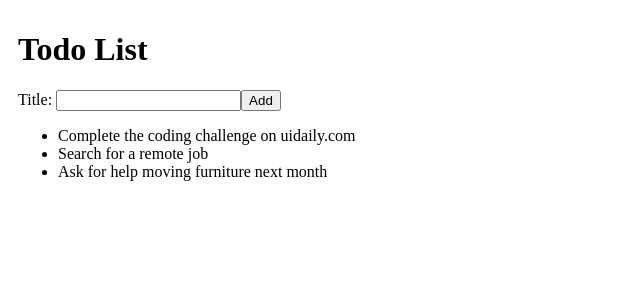
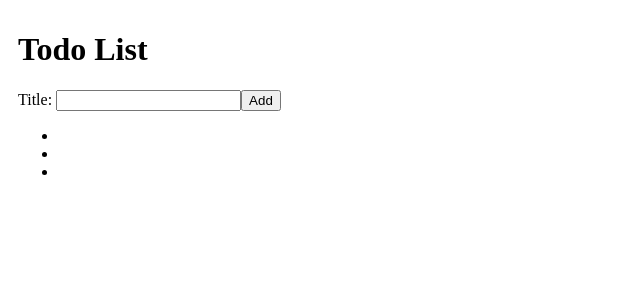
Before and after one commit to Code-the-Dream-School/ctd-react-egret, a React (Create React App) app: page / in a window 1280 px wide. Shown: the top 300 px of the page, without its empty margins (0-640 px from the left). Built offline with nearby package versions, Linux system fonts and the light colour scheme; the HTML template or start-up script is replaced by a standard one.

Commit message:
added todoListItem

```diff
--- a/src/TodoList.js
+++ b/src/TodoList.js
@@ -1,27 +1,26 @@
 import React from 'react';
+import TodoListItem from'./TodoListItem';
 
 const todoList = [
     {
       'id': 1,
-      'title': 'Complete the coding challenge on uidaily.com'
+      'title': 'React'
     },
     {
       'id': 2,
-      'title': 'Search for a remote job'
+      'title': 'Html'
     },
     {
       'id': 3,
-      'title': 'Ask for help moving furniture next month'
+      'title': 'Css'
     },
   ]
 
-  const TodoList = () => {
+  const TodoList = (props) => {
       return (
         <ul>
-            {todoList.map((item) => (
-            <li key={item.id}>
-                <span>{item.title}</span>
-            </li>
+            {todoList.map((todo) => (
+              <TodoListItem todo={todo.id} />
             ))}
         </ul>
       )
--- /dev/null
+++ b/src/TodoListItem.js
@@ -0,0 +1,11 @@
+import React from 'react';
+
+const TodoListItem = (props) => {
+    return (
+        <li>
+        <span>{props.todo.title}</span>
+        </li>
+    )
+}
+
+export default TodoListItem
```
Also changed, not shown: 2 other files (tests, documents, lock files or other folders).
